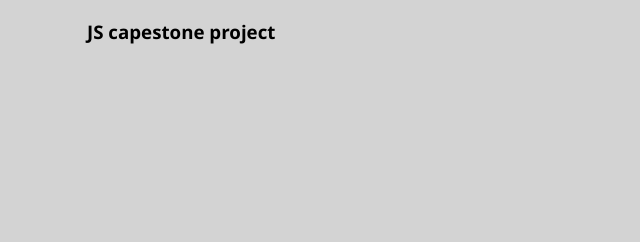
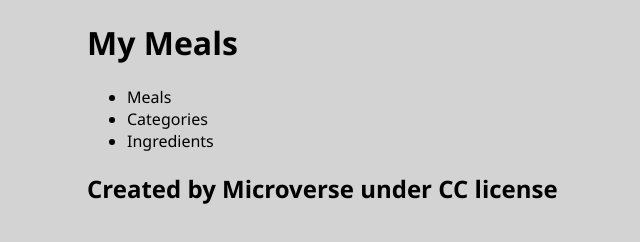
Before and after one commit to odaialazzeh/JS-capstone-project, a website built with webpack: page src/index.html in a window 1280 px wide. Shown: the whole page, without its empty margins (303-943 px from the left). Built offline with nearby package versions, Linux system fonts and the light colour scheme.

Commit message:
Add index.html

```diff
--- a/src/index.html
+++ b/src/index.html
@@ -5,19 +5,22 @@
     <meta http-equiv="X-UA-Compatible" content="IE=edge" />
     <meta name="viewport" content="width=device-width, initial-scale=1.0" />
     <script src="https://kit.fontawesome.com/1996e6895b.js" crossorigin="anonymous"></script>
-    <link rel="stylesheet" href="./style.css" />
-    <title>JS capestone project</title>
+    <title>My Meals</title>
   </head>
   <body>
-    <section class="main">
-        <header class="header">
-            <h3 class="header-descr">JS capestone project</h3>
-        </header>
-        <section class="container">
-        </section>
-        <footer class="footer">
-        </footer>
-    </section>
-    <script type="module" src="./index.js"></script>
+    <header>
+      <div class="logo"><h1>My <span>Meals</span></h1></div>
+      <nav>
+        <ul>
+          <li id="meals">Meals</li>
+          <li>Categories</li>
+          <li>Ingredients</li>
+        </ul>
+      </nav>
+    </header>
+
+    <footer>
+      <h2>Created by Microverse under CC license</h2>
+    </footer>
   </body>
 </html>
```
